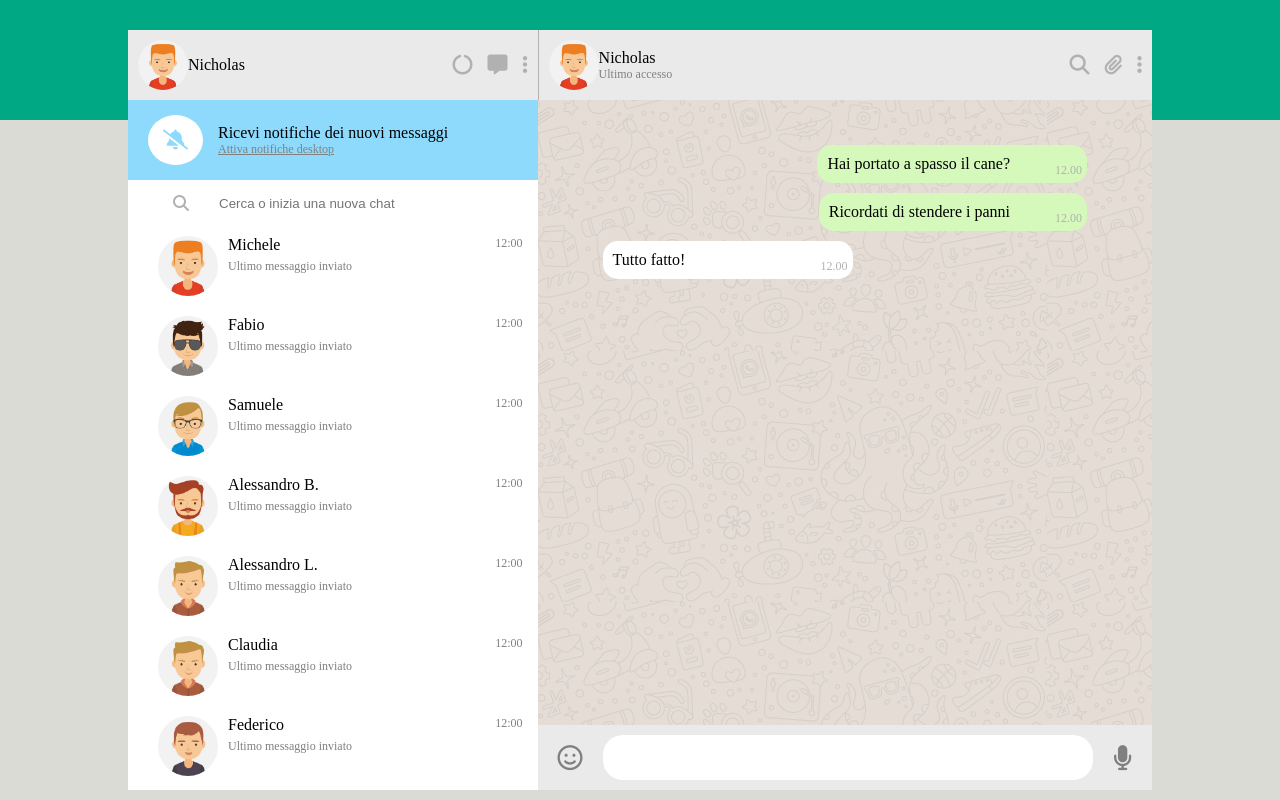
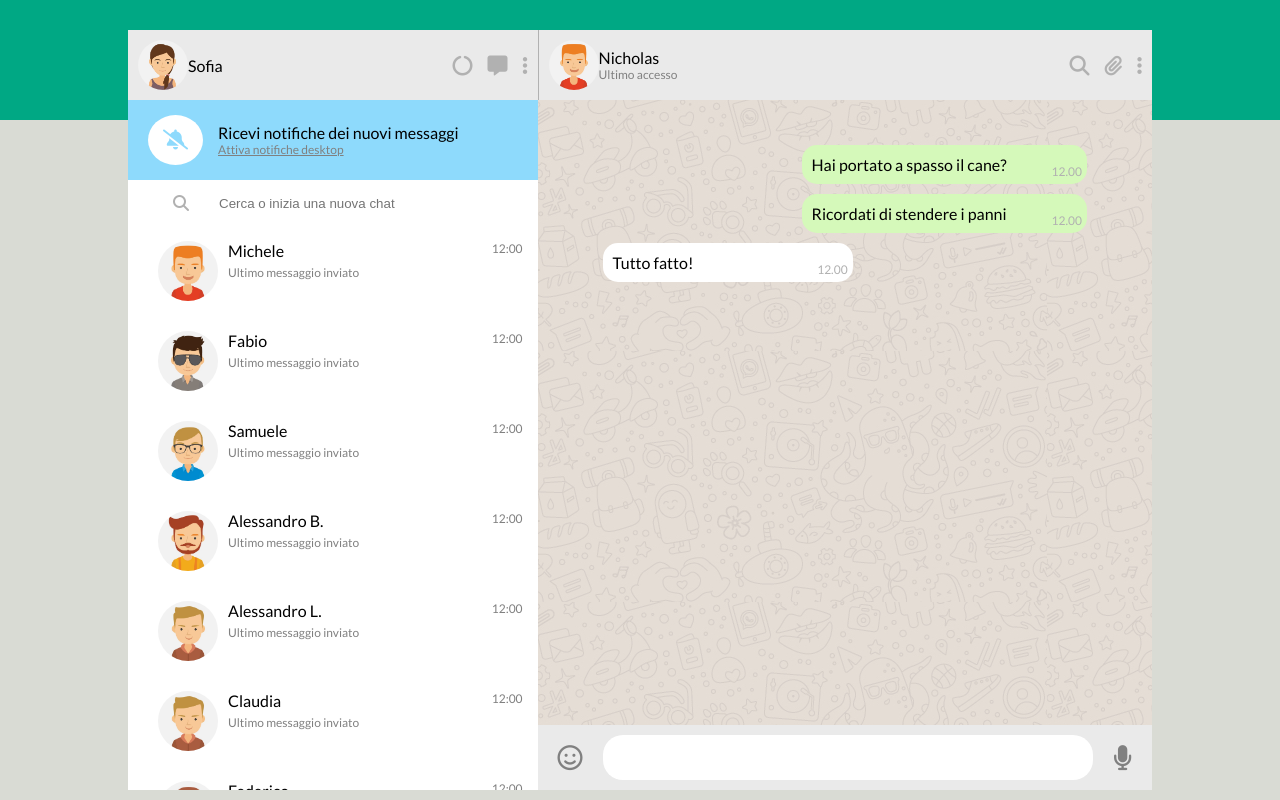
Before and after one commit to NicholasConti/vue-boolzapp, a plain HTML site: page Milesone2/index.html in a window 1280 px wide. Drawn offline with nearby package versions, Linux system fonts and the light colour scheme.

Commit message:
add font-style + rename milestone

```diff
--- a/Milesone2/css/style.css
+++ b/Milesone2/css/style.css
@@ -50,6 +50,7 @@ body {
     background: #d9dbd4;
     background: linear-gradient(0deg, #d9dbd4 85%, rgba(0, 168, 132, 1) 85%);
     padding-top: 30px;
+    font-family: 'Lato', sans-serif;
 }
 
 .container {
@@ -119,7 +120,7 @@ nav input{
     display: flex;
     align-items: center;
     justify-content: space-between;
-    padding: 10px 15px 10px 30px;
+    padding: 15px 15px 15px 30px;
 }
 
 .contact > div:first-child{
--- a/Milesone2/index.html
+++ b/Milesone2/index.html
@@ -5,6 +5,9 @@
     <meta charset="UTF-8">
     <meta http-equiv="X-UA-Compatible" content="IE=edge">
     <meta name="viewport" content="width=device-width, initial-scale=1.0">
+    <link rel="preconnect" href="https://fonts.googleapis.com">
+    <link rel="preconnect" href="https://fonts.gstatic.com" crossorigin>
+    <link href="https://fonts.googleapis.com/css2?family=Lato:wght@300;400;700&display=swap" rel="stylesheet">
     <!-- font awesome -->
     <link rel="stylesheet" href="https://cdnjs.cloudflare.com/ajax/libs/font-awesome/6.3.0/css/all.min.css"
         integrity="sha512-SzlrxWUlpfuzQ+pcUCosxcglQRNAq/DZjVsC0lE40xsADsfeQoEypE+enwcOiGjk/bSuGGKHEyjSoQ1zVisanQ=="
@@ -20,8 +23,8 @@
             <aside>
                 <header class="flex-h">
                     <div>
-                        <img src="../img/avatar_1.jpg" alt="avatar" class="img-h">
-                        <h4 class="contact-name">Nicholas</h4>
+                        <img src="../img/avatar_io.jpg" alt="avatar" class="img-h">
+                        <h4 class="contact-name">Sofia</h4>
                     </div>
                     <div>
                         <ul>
@@ -80,8 +83,8 @@
                     <ul class="messages">
                         <li class="msg" v-for="chat in contacts[chatIndex].messages">
                             <div class="box" :class="chat.status === 'sent' ? 'sent' : 'recived'">
-                               <p>{{chat.message}}</p>
-                               <span>12.00</span>
+                                <p>{{chat.message}}</p>
+                                <span>12.00</span>
                             </div>
                         </li>
                     </ul>
```
